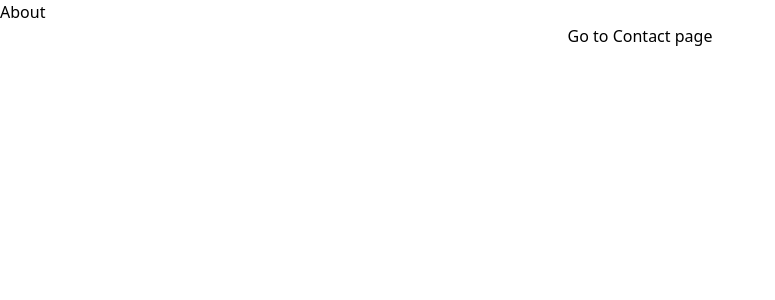
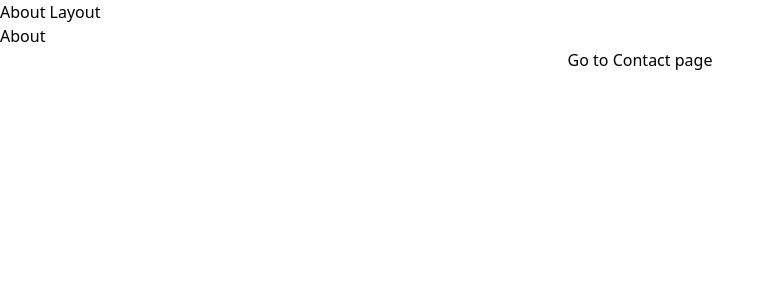
Before and after one commit to creativeloc/nextjs-crash-course, a Next.js app: page /about in a window 1280 px wide. Shown: the top 300 px of the page, without its empty margins (0-775 px from the left). Built offline with nearby package versions, Linux system fonts and the light colour scheme.

Commit message:
reviewed layout file behavior

```diff
--- /dev/null
+++ b/app/about/layout.tsx
@@ -0,0 +1,10 @@
+const AboutLayout = ({ children }: { children: React.ReactNode }) => {
+  return (
+    <div>
+      <h1>About Layout</h1>
+      {children}
+    </div>
+  )
+}
+
+export default AboutLayout
--- a/app/layout.tsx
+++ b/app/layout.tsx
@@ -1,26 +1,26 @@
-import type { Metadata } from "next";
-import { Geist, Geist_Mono } from "next/font/google";
-import "./globals.css";
+import type { Metadata } from "next"
+import { Geist, Geist_Mono } from "next/font/google"
+import "./globals.css"
 
 const geistSans = Geist({
   variable: "--font-geist-sans",
-  subsets: ["latin"],
-});
+  subsets: ["latin"]
+})
 
 const geistMono = Geist_Mono({
   variable: "--font-geist-mono",
-  subsets: ["latin"],
-});
+  subsets: ["latin"]
+})
 
 export const metadata: Metadata = {
   title: "Create Next App",
-  description: "Generated by create next app",
-};
+  description: "Generated by create next app"
+}
 
 export default function RootLayout({
-  children,
+  children
 }: Readonly<{
-  children: React.ReactNode;
+  children: React.ReactNode
 }>) {
   return (
     <html
@@ -29,5 +29,5 @@
     >
       <body className="min-h-full flex flex-col">{children}</body>
     </html>
-  );
+  )
 }
```
